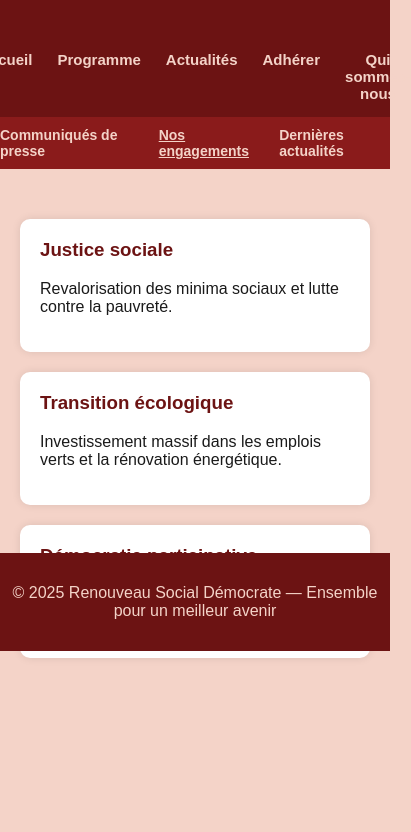
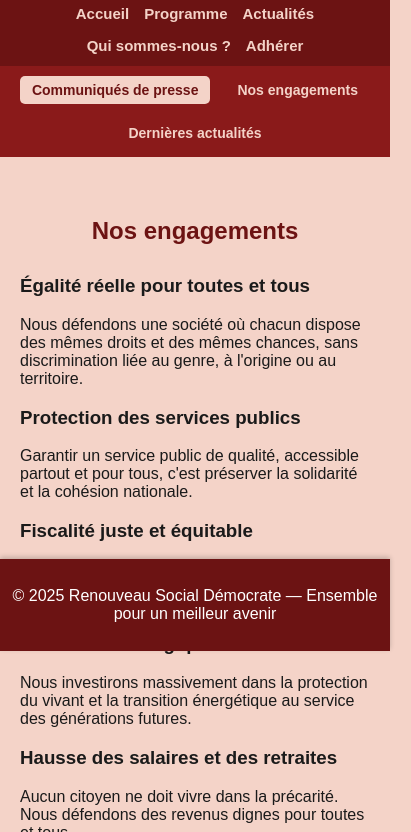
Before and after one commit to HugoCNRD/renouveau-soc-dem, a plain HTML site: page engagements.html in a window 390 px wide. Shown: the part 193-1025 px from the top of the page, 411 px wide, since content can reach past the window. Before the commit the page ends 981 px from the top, so only its background shows below. Drawn offline with Linux system fonts and the light colour scheme.

Commit message:
Update engagements.html

```diff
--- a/engagements.html
+++ b/engagements.html
@@ -1,45 +1,249 @@
 <!DOCTYPE html>
 <html lang="fr">
 <head>
-  <meta charset="UTF-8">
-  <title>Nos engagements — Renouveau Social Démocrate</title>
-  <link href="GlacialIndifference-Regular.otf" rel="stylesheet">
-  <link href="https://cdnjs.cloudflare.com/ajax/libs/font-awesome/5.15.4/css/all.min.css" rel="stylesheet">
+  <meta charset="UTF-8" />
+  <title>Communiqués de presse — Renouveau Social Démocrate</title>
+  <link href="GlacialIndifference-Regular.otf" rel="stylesheet" />
+  <link href="https://cdnjs.cloudflare.com/ajax/libs/font-awesome/5.15.4/css/all.min.css" rel="stylesheet" />
   <style>
+    body {
+      margin: 0;
+      font-family: 'GlacialIndifference-Regular.otf', sans-serif;
+      background-color: #f4d3c8;
+      color: #1a1a1a;
+      padding-bottom: 60px;
+    }
 
-    body { margin:0; font-family:'GlacialIndifference-Regular.otf',sans-serif; background:#f4d3c8; color:#1a1a1a; padding-bottom:60px; }
-    header, nav, .footer { background:#6c1313; color:#f4d3c8; text-align:center; }
-    header { padding:30px; }
+    header {
+      background-color: #6c1313;
+      padding: 20px;
+      text-align: center;
+    }
+
     header img {
-  width: 100px;
-}
-    nav { display:flex; justify-content:center; gap:25px; padding:15px 0; }
-    nav a { color:#f4d3c8; text-decoration:none; font-weight:bold; font-size:15px; }
-    .submenu { background:#8a1b1b; display:flex; justify-content:center; gap:20px; padding:10px 0; }
-    .submenu a { color:#f4d3c8; text-decoration:none; font-weight:bold; font-size:14px; }
-    .submenu a.active { text-decoration:underline; }
-    .section { padding:50px 20px; max-width:1000px; margin:0 auto; }
-    .eng { background:#fff; border-radius:10px; padding:20px; box-shadow:0 0 8px rgba(0,0,0,0.1); margin-bottom:20px; }
-    .eng h3 { color:#6c1313; margin-top:0; }
-    .footer { position:fixed; bottom:0; left:0; width:100%; padding:15px 0; font-size:16px; }
+      width: 120px;
+    }
+
+    header h1 {
+      color: #f4d3c8;
+      font-size: 30px;
+      margin: 8px 0;
+    }
+
+    nav {
+      background-color: #6c1313;
+      display: flex;
+      justify-content: center;
+      gap: 25px;
+      padding: 12px 0;
+    }
+
+    nav a {
+      color: #f4d3c8;
+      text-decoration: none;
+      font-weight: bold;
+      font-size: 15px;
+    }
+
+    /* Sous-menu sous la nav principale */
+    .subnav {
+      background-color: #8a1a1a;
+      display: flex;
+      justify-content: center;
+      gap: 30px;
+      padding: 10px 0;
+      font-weight: bold;
+    }
+
+    .subnav a {
+      color: #f4d3c8;
+      text-decoration: none;
+      font-size: 14px;
+      padding: 6px 12px;
+      border-radius: 5px;
+      transition: background-color 0.3s ease;
+    }
+
+    .subnav a:hover,
+    .subnav a.active {
+      background-color: #f4d3c8;
+      color: #6c1313;
+    }
+
+    .section {
+      padding: 40px 20px;
+      max-width: 950px;
+      margin: 0 auto;
+    }
+
+    .section h2 {
+      font-size: 28px;
+      color: #6c1313;
+      margin-bottom: 30px;
+      text-align: center;
+    }
+
+    .communique {
+      background-color: #fff;
+      border-radius: 12px;
+      padding: 20px;
+      box-shadow: 0 3px 10px rgba(0, 0, 0, 0.15);
+      margin-bottom: 30px;
+      text-align: center;
+    }
+
+    .communique h3 {
+      font-size: 22px;
+      color: #6c1313;
+      margin-bottom: 20px;
+    }
+
+    .communique img {
+      max-width: 700px;
+      width: 100%;
+      border-radius: 10px;
+      box-shadow: 0 3px 10px rgba(0, 0, 0, 0.25);
+    }
+
+    .footer {
+      position: fixed;
+      bottom: 0;
+      left: 0;
+      width: 100%;
+      background-color: #6c1313;
+      color: white;
+      text-align: center;
+      padding: 12px 0;
+      font-size: 16px;
+      box-shadow: 0 -2px 5px rgba(0, 0, 0, 0.2);
+    }
+
+    @media (max-width: 700px) {
+      nav {
+        flex-wrap: wrap;
+        gap: 15px;
+      }
+
+      .subnav {
+        gap: 15px;
+        flex-wrap: wrap;
+      }
+
+      .section h2 {
+        font-size: 24px;
+      }
+
+      .communique h3 {
+        font-size: 20px;
+      }
+    }
   </style>
 </head>
+
 <body>
 
-<header><img src="RSD.jpg" alt="Logo RSD"><h1>Renouveau Social Démocrate</h1></header>
-<nav><a href="index.html">Accueil</a><a href="programme.html">Programme</a><a href="actualite.html">Actualités</a><a href="adherer.html">Adhérer</a><a href="quisommesnous.html">Qui sommes-nous</a></nav>
-<div class="submenu">
-  <a href="communiques.html">Communiqués de presse</a>
-  <a href="engagements.html" class="active">Nos engagements</a>
-  <a href="actualite.html">Dernières actualités</a>
-</div>
+<header>
+  <img src="RSD.jpg" alt="Logo RSD">
+  <h1>Renouveau Social Démocrate</h1>
+</header>
+
+<nav>
+  <a href="index.html">Accueil</a>
+  <a href="programme.html">Programme</a>
+  <a href="actualite.html">Actualités</a>
+  <a href="nous.html">Qui sommes-nous ?</a>
+  <a href="adherer.html">Adhérer</a>
+</nav>
+
+  <div class="subnav">
+    <a href="communique.html" class="active">Communiqués de presse</a>
+    <a href="engagements.html">Nos engagements</a>
+    <a href="actualite.html">Dernières actualités</a>
+  </div>
 
 <section class="section">
-  <div class="eng"><h3>Justice sociale</h3><p>Revalorisation des minima sociaux et lutte contre la pauvreté.</p></div>
-  <div class="eng"><h3>Transition écologique</h3><p>Investissement massif dans les emplois verts et la rénovation énergétique.</p></div>
-  <div class="eng"><h3>Démocratie participative</h3><p>Mise en place de consultations citoyennes régulières.</p></div>
+  <h2>Nos engagements</h2>
+
+  <div class="engagement">
+    <h3>Égalité réelle pour toutes et tous</h3>
+    <p>Nous défendons une société où chacun dispose des mêmes droits et des mêmes chances, sans discrimination liée au genre, à l'origine ou au territoire.</p>
+  </div>
+
+  <div class="engagement">
+    <h3>Protection des services publics</h3>
+    <p>Garantir un service public de qualité, accessible partout et pour tous, c'est préserver la solidarité et la cohésion nationale.</p>
+  </div>
+
+  <div class="engagement">
+    <h3>Fiscalité juste et équitable</h3>
+    <p>Les plus riches et les grandes entreprises doivent contribuer à hauteur de leurs moyens pour financer l’intérêt général.</p>
+  </div>
+
+  <div class="engagement">
+    <h3>Transition écologique ambitieuse</h3>
+    <p>Nous investirons massivement dans la protection du vivant et la transition énergétique au service des générations futures.</p>
+  </div>
+
+  <div class="engagement">
+    <h3>Hausse des salaires et des retraites</h3>
+    <p>Aucun citoyen ne doit vivre dans la précarité. Nous défendons des revenus dignes pour toutes et tous.</p>
+  </div>
+
+  <div class="engagement">
+    <h3>Éducation gratuite et émancipatrice</h3>
+    <p>L'école doit être un lieu d’émancipation et non de reproduction sociale, avec les mêmes moyens pour chaque élève.</p>
+  </div>
+
+  <div class="engagement">
+    <h3>Refonte du système de santé</h3>
+    <p>Un hôpital public renforcé, des soignants respectés, et l’accès aux soins garanti partout sur le territoire.</p>
+  </div>
+
+  <div class="engagement">
+    <h3>Économie solidaire et responsable</h3>
+    <p>Nous privilégions l'économie locale, l'économie sociale et solidaire, et les entreprises qui respectent l’humain et la planète.</p>
+  </div>
+
+  <div class="engagement">
+    <h3>Lutte contre l’extrême droite</h3>
+    <p>Nous combattons fermement toutes les idéologies de haine, de rejet et de repli sur soi.</p>
+  </div>
+
+  <div class="engagement">
+    <h3>Écologie populaire et sociale</h3>
+    <p>L’écologie doit être accessible à toutes et tous et améliorer la vie quotidienne des classes populaires et moyennes.</p>
+  </div>
+
+  <div class="engagement">
+    <h3>Parité dans la vie publique</h3>
+    <p>Nous imposerons la parité dans les instances de décision politique, économique et syndicale.</p>
+  </div>
+
+  <div class="engagement">
+    <h3>Renforcement des droits des travailleurs</h3>
+    <p>Nous lutterons contre la précarisation et défendrons de nouveaux droits pour les travailleurs et travailleuses.</p>
+  </div>
+
+  <div class="engagement">
+    <h3>Accueil digne des exilés</h3>
+    <p>Chaque personne doit être accueillie avec humanité et respect, dans le respect des droits fondamentaux.</p>
+  </div>
+
+  <div class="engagement">
+    <h3>Investissement pour la jeunesse</h3>
+    <p>Nous soutiendrons l’éducation populaire, l’accès à la culture et l’engagement citoyen des jeunes.</p>
+  </div>
+
+  <div class="engagement">
+    <h3>Démocratie locale et participative</h3>
+    <p>Nous voulons donner plus de pouvoir aux citoyennes et citoyens en renforçant les conseils citoyens et la démocratie directe locale.</p>
+  </div>
+
 </section>
 
-<footer class="footer"><p>&copy; 2025 Renouveau Social Démocrate — Ensemble pour un meilleur avenir</p></footer>
+<footer class="footer">
+  <p>&copy; 2025 Renouveau Social Démocrate — Ensemble pour un meilleur avenir</p>
+</footer>
+
 </body>
 </html>
```
